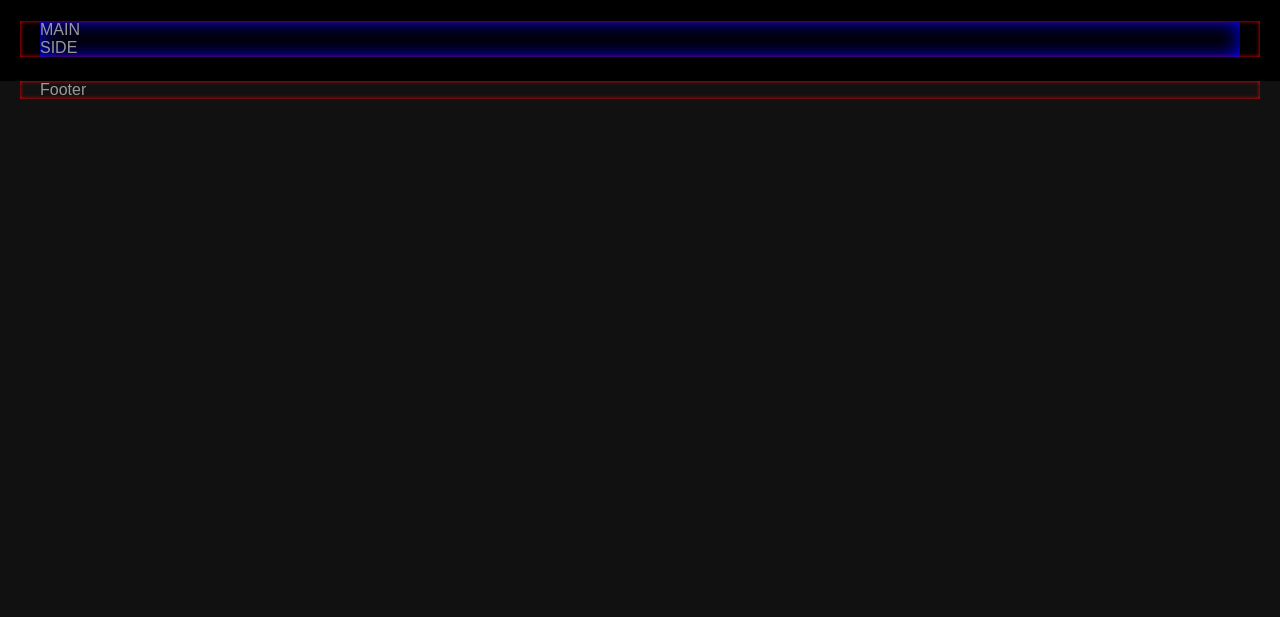
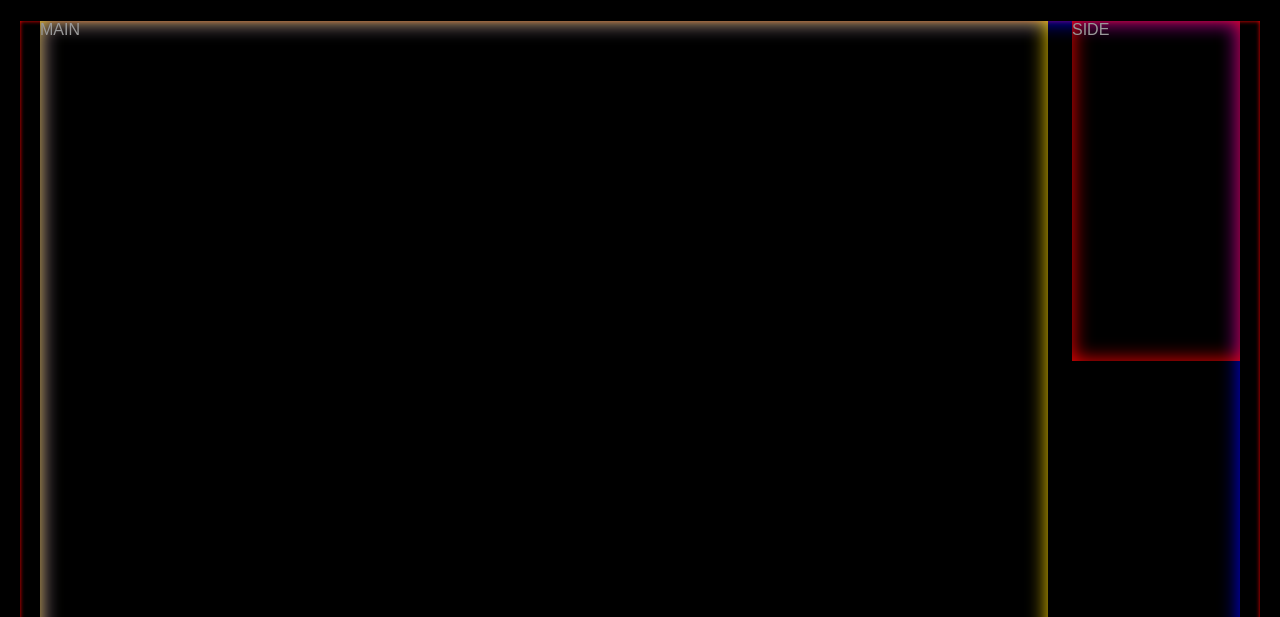
Before and after one commit to Wwththhk/veamflex, a plain HTML site: page index.html in a window 1280 px wide. Shown: the part 183-800 px from the top of the page. Drawn offline with Linux system fonts and the light colour scheme.

Commit message:
.contaier 가변,고정

```diff
--- a/style.css
+++ b/style.css
@@ -65,4 +65,18 @@ body {
 
 .container {
   box-shadow: inset 0 0 20px blue;
+  display: flex;
+  gap: 24px;
+  min-height: 848px;
 }
+
+.container-main {
+  box-shadow: inset 0 0 20px gold;
+  flex-grow: 1;
+}
+
+.container-sidebar {
+  box-shadow: inset 0 0 20px red;
+  flex-basis: 168px;
+  height: 340px;
+}
```
